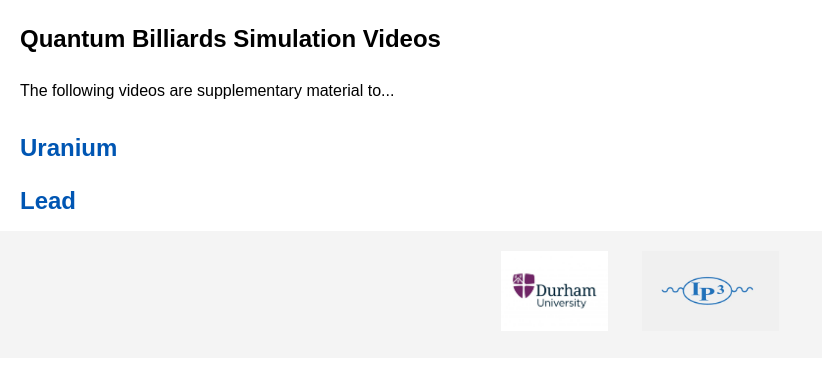
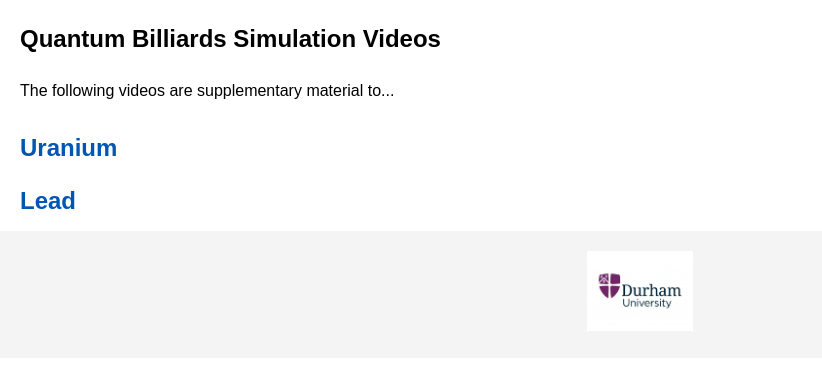
Before and after one commit to CallumMCB/Heavy-Ion-Collisions, a plain HTML site: page index.html in a window 1280 px wide. Shown: the whole page, without its empty margins (0-822 px from the left). Drawn offline with Linux system fonts and the light colour scheme.

Commit message:
Add files via upload

```diff
--- a/index.html
+++ b/index.html
@@ -42,7 +42,6 @@
     <footer>
         <div class="logo-container">
             <img src="Durham University logo.jpeg" alt="Durham University Logo">
-            <img src="IPPP.webp" alt="Institute for Particle Physics Phenomenology Logo">
         </div>
     </footer>
 </body>
```
